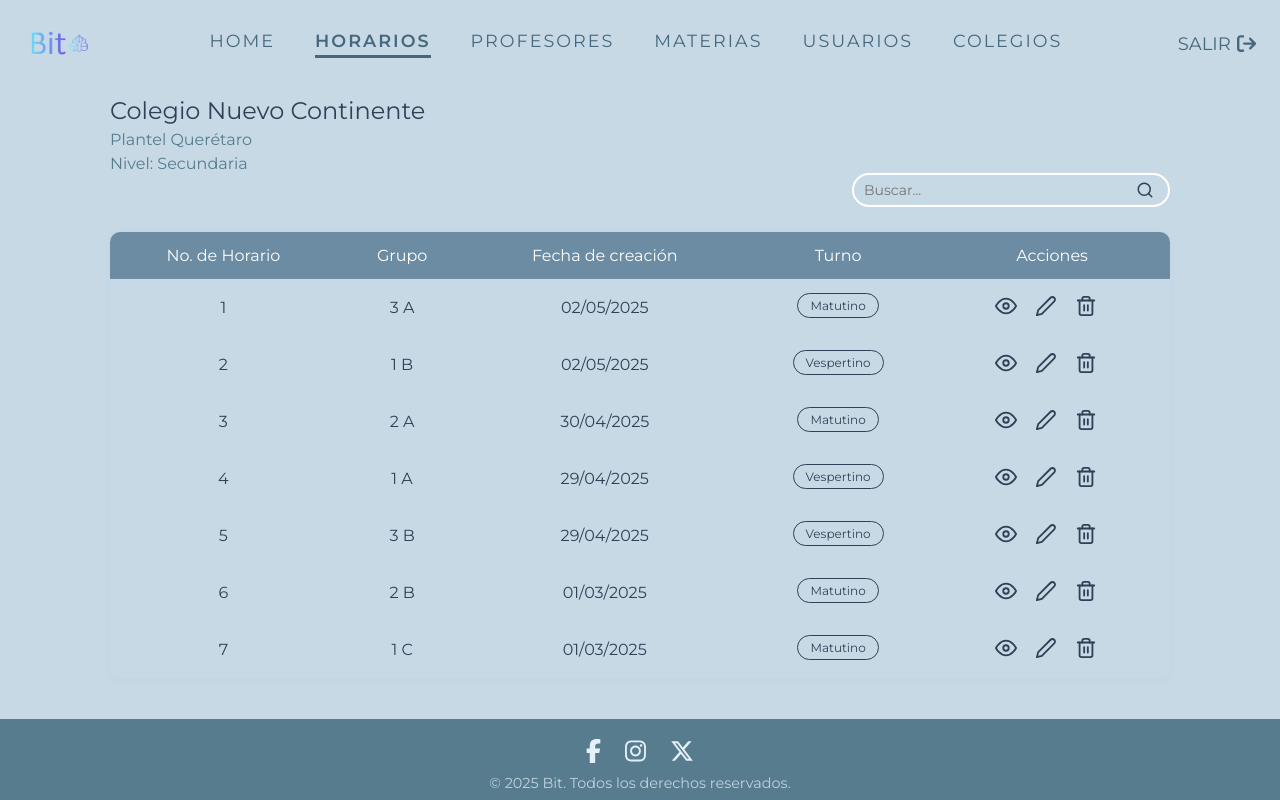
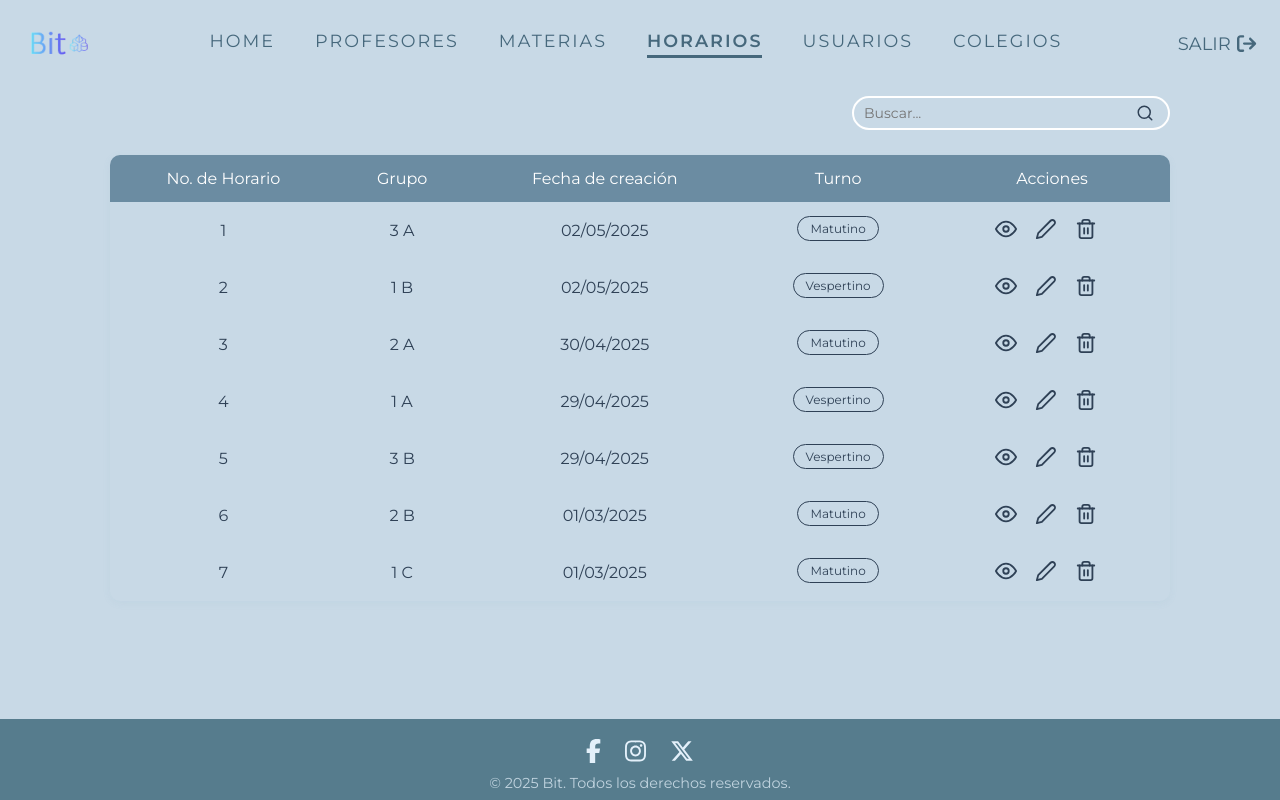
Before and after one commit to Derck23/Generador-Horarios, a React (Vite) app: page /Horario in a window 1280 px wide. Built offline with nearby package versions, Linux system fonts and the light colour scheme.

Commit message:
Estilos pagina: Colegio, Horario y Usuario_Arreglo

```diff
--- a/src/Components/Navbar.jsx
+++ b/src/Components/Navbar.jsx
@@ -12,9 +12,9 @@ const Navbar = ({ active }) => (
     </div>
     <nav className="home-nav">
       <Link to="/Home" className={active === 'HOME' ? 'active' : ''}>HOME</Link>
-      <Link to="/Horario" className={active === 'HORARIOS' ? 'active' : ''}>HORARIOS</Link>
       <Link to="/Profesor" className={active === 'PROFESORES' ? 'active' : ''}>PROFESORES</Link>
       <Link to="/Materia" className={active === 'MATERIAS' ? 'active' : ''}>MATERIAS</Link>
+      <Link to="/Horario" className={active === 'HORARIOS' ? 'active' : ''}>HORARIOS</Link>
       <Link to="/Usuario" className={active === 'USUARIOS' ? 'active' : ''}>USUARIOS</Link>
       <Link to="/Colegio" className={active === 'COLEGIOS' ? 'active' : ''}>COLEGIOS</Link>
     </nav>
--- a/src/Pages/Horario.jsx
+++ b/src/Pages/Horario.jsx
@@ -24,11 +24,6 @@ const Horario = () => {
     <div className="horarios-page">
       <Navbar active="HORARIOS" />
       <main className="horarios-main">
-        <div className="horarios-colegio">
-          <h2>Colegio Nuevo Continente</h2>
-          <p>Plantel Querétaro</p>
-          <p>Nivel: Secundaria</p>
-        </div>
 
         <div className="horarios-controles">
           <div className="horarios-busqueda">
```
